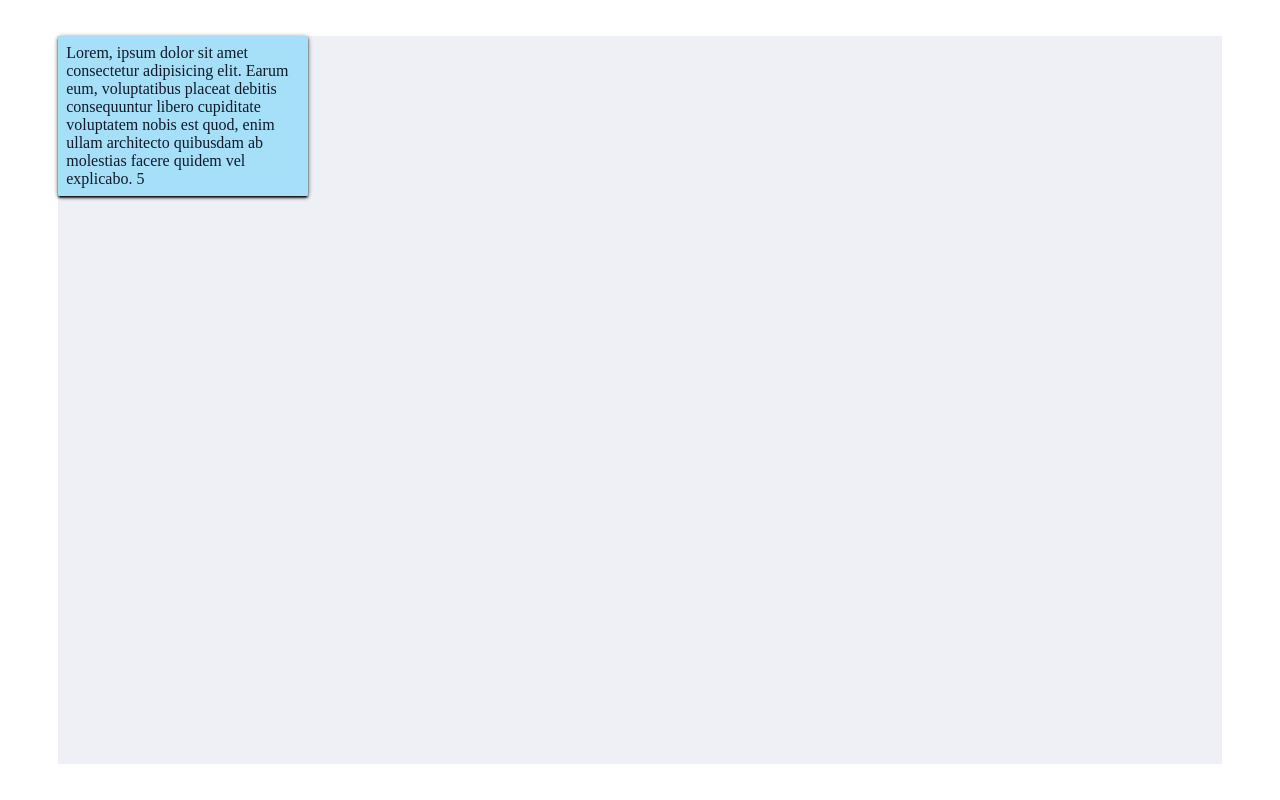
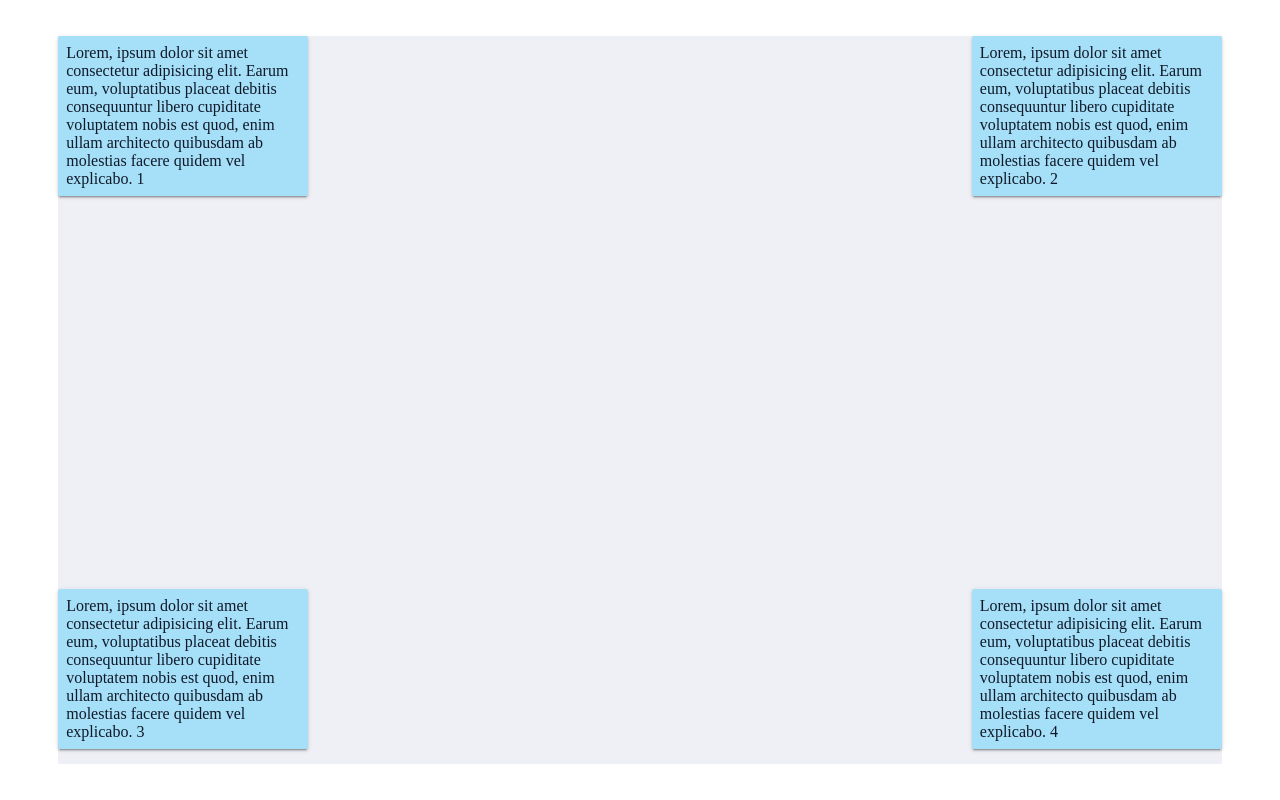
Before and after one commit to calledmeanh/point-emitter, a website built with webpack: page src/index.html in a window 1280 px wide. Built offline with nearby package versions, Linux system fonts and the light colour scheme.

Commit message:
update position for el

```diff
--- a/src/index.html
+++ b/src/index.html
@@ -7,31 +7,26 @@
   </head>
   <body>
     <div dragWithStyle id="container" class="container">
-      <div class="box">
+      <div class="box" style="top: 0; left: 0;">
         Lorem, ipsum dolor sit amet consectetur adipisicing elit. Earum eum, voluptatibus placeat debitis consequuntur
         libero cupiditate voluptatem nobis est quod, enim ullam architecto quibusdam ab molestias facere quidem vel
         explicabo. 1
       </div>
-      <div class="box">
+      <div class="box" style="top: 0; left: calc(100vw / 1.1 - 250px);">
         Lorem, ipsum dolor sit amet consectetur adipisicing elit. Earum eum, voluptatibus placeat debitis consequuntur
         libero cupiditate voluptatem nobis est quod, enim ullam architecto quibusdam ab molestias facere quidem vel
         explicabo. 2
       </div>
-      <div class="box">
+      <div class="box" style="top: calc(100vh / 1.1 - 175px); left: 0;">
         Lorem, ipsum dolor sit amet consectetur adipisicing elit. Earum eum, voluptatibus placeat debitis consequuntur
         libero cupiditate voluptatem nobis est quod, enim ullam architecto quibusdam ab molestias facere quidem vel
         explicabo. 3
       </div>
-      <div class="box">
+      <div class="box" style="top: calc(100vh / 1.1 - 175px); left: calc(100vw / 1.1 - 250px);">
         Lorem, ipsum dolor sit amet consectetur adipisicing elit. Earum eum, voluptatibus placeat debitis consequuntur
         libero cupiditate voluptatem nobis est quod, enim ullam architecto quibusdam ab molestias facere quidem vel
         explicabo. 4
       </div>
-      <div class="box">
-        Lorem, ipsum dolor sit amet consectetur adipisicing elit. Earum eum, voluptatibus placeat debitis consequuntur
-        libero cupiditate voluptatem nobis est quod, enim ullam architecto quibusdam ab molestias facere quidem vel
-        explicabo. 5
-      </div>
     </div>
   </body>
 </html>
```
